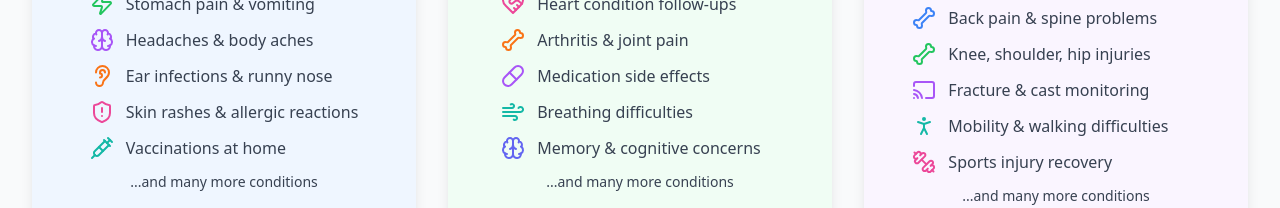
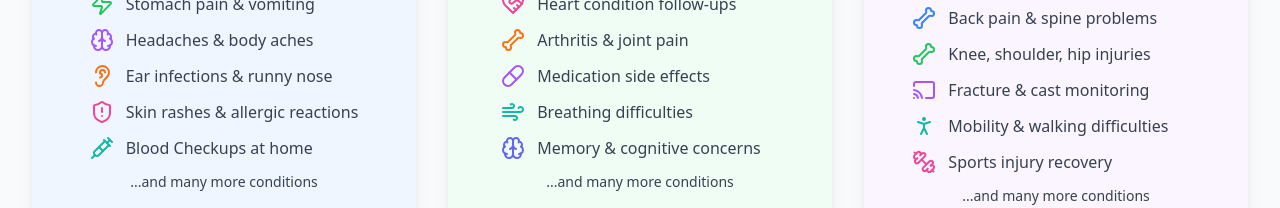
Before and after one commit to doctorbookings/doctorbookings27, a Next.js app: page / in a window 1280 px wide. Shown: the part 2500-2708 px from the top of the page. Built offline with nearby package versions, Linux system fonts and the light colour scheme; no server answers.

Commit message:
Update services: Replace 'Vaccinations at home' with 'Blood Checkups at home'

```diff
--- a/src/components/sections/Services.tsx
+++ b/src/components/sections/Services.tsx
@@ -99,7 +99,7 @@ const services: Service[] = [
       { icon: Brain, text: "Headaches & body aches", color: "text-purple-500" },          // Pain management
       { icon: Ear, text: "Ear infections & runny nose", color: "text-orange-500" },       // ENT conditions
       { icon: ShieldAlert, text: "Skin rashes & allergic reactions", color: "text-pink-500" }, // Dermatological issues
-      { icon: Syringe, text: "Vaccinations at home", color: "text-teal-500" }             // Preventive care
+      { icon: Syringe, text: "Blood Checkups at home", color: "text-teal-500" }             // Preventive care
     ]
   },
   {
```
